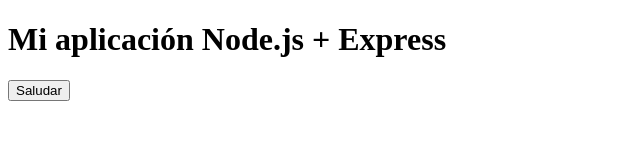
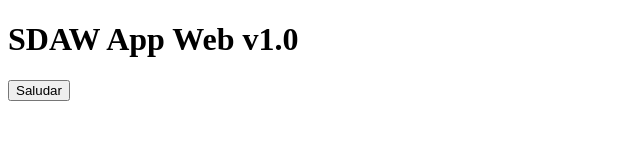
Before and after one commit to Paola-pixel891/SDAW_4434, a website: page index.html in a window 1280 px wide. Shown: the whole page, without its empty margins (0-640 px from the left). Drawn offline with Linux system fonts and the light colour scheme.

Commit message:
Style: Actualizado titulo principal a v1.0

```diff
--- a/index.html
+++ b/index.html
@@ -6,7 +6,7 @@
     <title>Saludo</title>
 </head>
 <body>
-    <h1>Mi aplicación Node.js + Express</h1>
+    <h1>SDAW App Web v1.0</h1>
 
     <button id="btnSaludar">Saludar</button>
 
```
